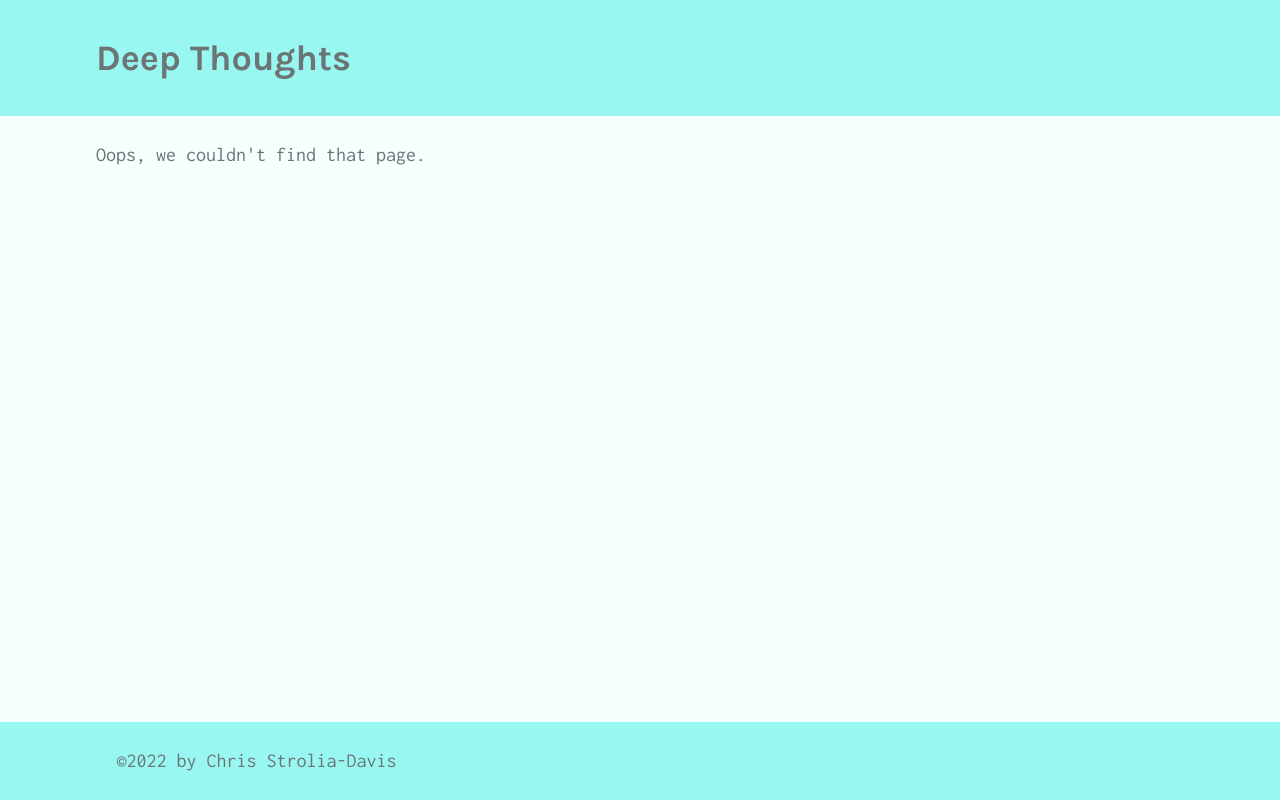
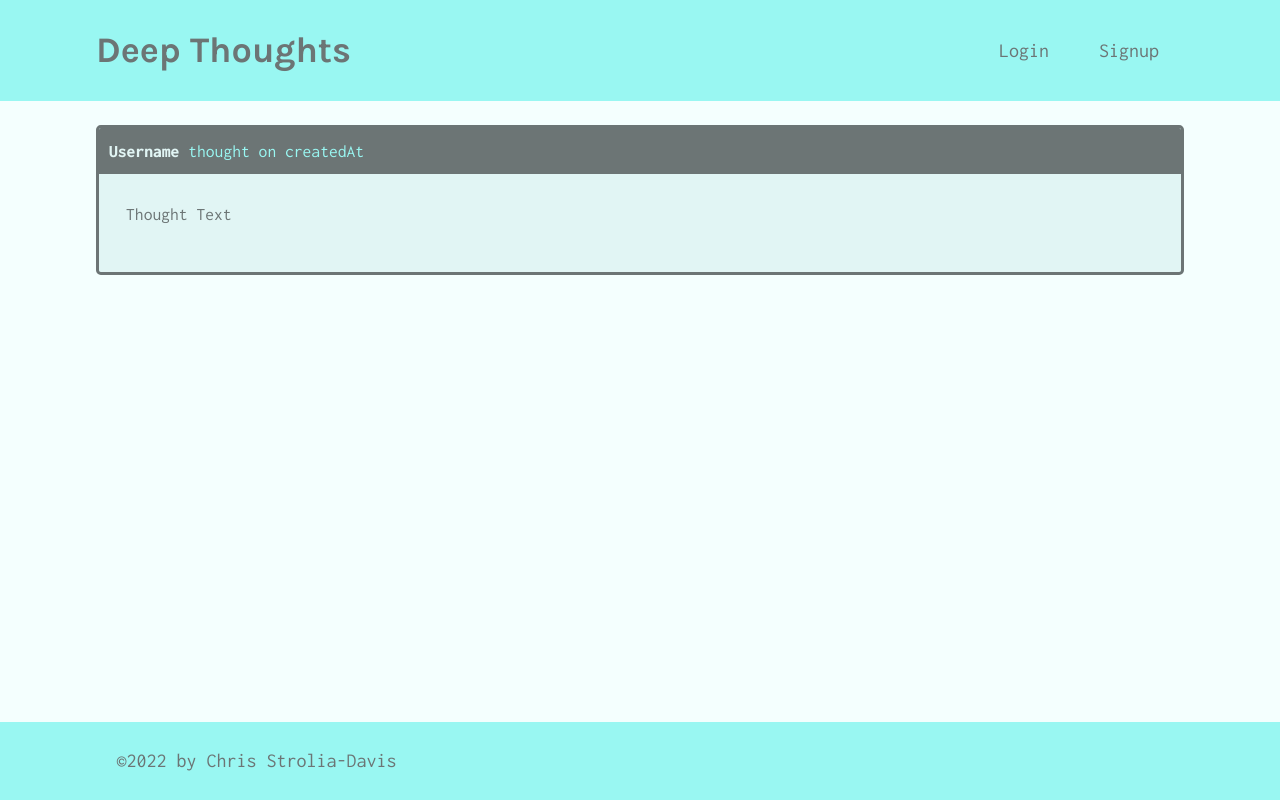
Before and after one commit to cstroliadavis/deep-thoughts, a React (Create React App) app in the folder client/: page /thought/1 in a window 1280 px wide. Built offline with nearby package versions, Linux system fonts and the light colour scheme.

Commit message:
#4 - csd - Add Nav Links and URL params

```diff
--- a/client/src/App.js
+++ b/client/src/App.js
@@ -32,8 +32,9 @@ function App() {
               <Route path="/" element={<Home />} />
               <Route path="/login" element={<Login />} />
               <Route path="/signup" element={<Signup />} />
+              <Route path="/profile/:username" element={<Profile />} />
               <Route path="/profile" element={<Profile />} />
-              <Route path="/thought" element={<SingleThought />} />
+              <Route path="/thought/:id" element={<SingleThought />} />
               <Route path="*" element={<NoMatch />} />
             </Routes>
           </div>
--- a/client/src/components/Header/index.js
+++ b/client/src/components/Header/index.js
@@ -1,13 +1,18 @@
-import React from 'react';
+import { Link } from 'react-router-dom';
 
-const Header = () => {
+export default () => {
   return (
     <header className="bg-secondary mb-4 py-2 flex-row align-center">
       <div className="container flex-row justify-space-between-lg justify-center align-center">
-        <h1>Deep Thoughts</h1>
+        <Link to="/">
+          <h1>Deep Thoughts</h1>
+        </Link>
+
+        <nav className="text-center">
+          <Link to="/login">Login</Link>
+          <Link to="/signup">Signup</Link>
+        </nav>
       </div>
     </header>
   );
 };
-
-export default Header;
--- a/client/src/components/ThoughtList/index.js
+++ b/client/src/components/ThoughtList/index.js
@@ -1,3 +1,5 @@
+import { Link } from 'react-router-dom';
+
 export default ({ thoughts, title }) => {
   if (!thoughts.length) {
     return <h3>No Thoughts Yet</h3>;
@@ -10,14 +12,23 @@ export default ({ thoughts, title }) => {
         thoughts.map(thought => (
           <div key={thought._id} className="card mb-3">
             <p className="card-header">
-              {thought.username} thought on {thought.createdAt}
+              <Link
+                to={`/profile/${thought.username}`}
+                style={{ fontWeight: 700 }}
+                className="text-light"
+              >{' '}
+                {thought.username}
+              </Link>{' '}
+              thought on {thought.createdAt}
             </p>
             <div className="card-body">
-              <p>{thought.thoughtText}</p>
-              <p className="mb-0">
-                Reactions: {thought.reactionCount} || Click to{' '}
-                {thought.reactionCount ? 'see' : 'start'} the discussion!
-              </p>
+              <Link to={`/thought/${thought._id}`}>
+                <p>{thought.thoughtText}</p>
+                <p className="mb-0">
+                  Reactions: {thought.reactionCount} || Click to{' '}
+                  {thought.reactionCount ? 'see' : 'start'} the discussion!
+                </p>
+              </Link>
             </div>
           </div>
         ))}
--- a/client/src/pages/SingleThought.js
+++ b/client/src/pages/SingleThought.js
@@ -1,6 +1,9 @@
-import React from 'react';
+import { useParams } from 'react-router-dom';
 
 export default () => {
+  const { id: thoughtId } = useParams();
+  console.log(thoughtId);
+
   return (
     <div>
       <div className="card mb-3">
```
